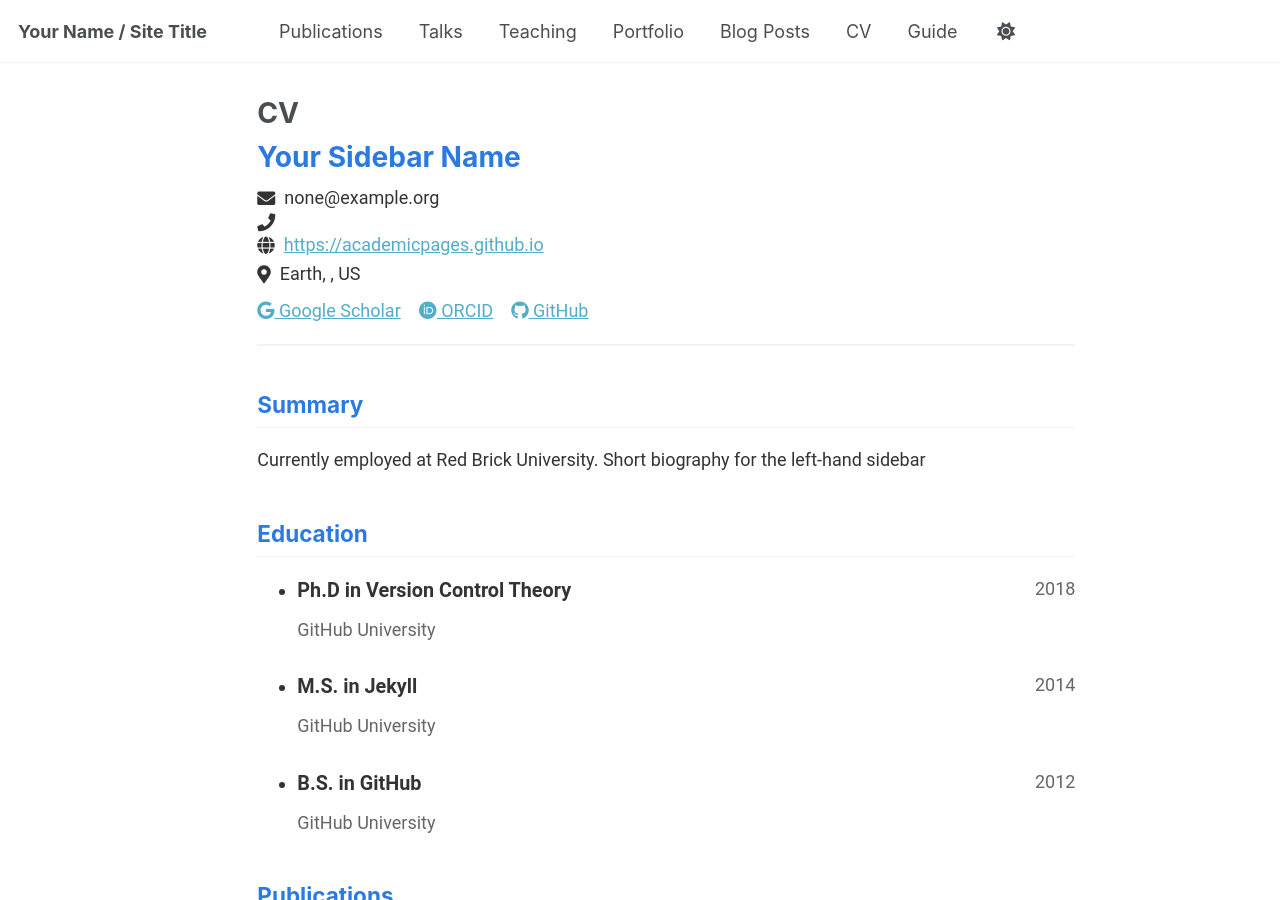
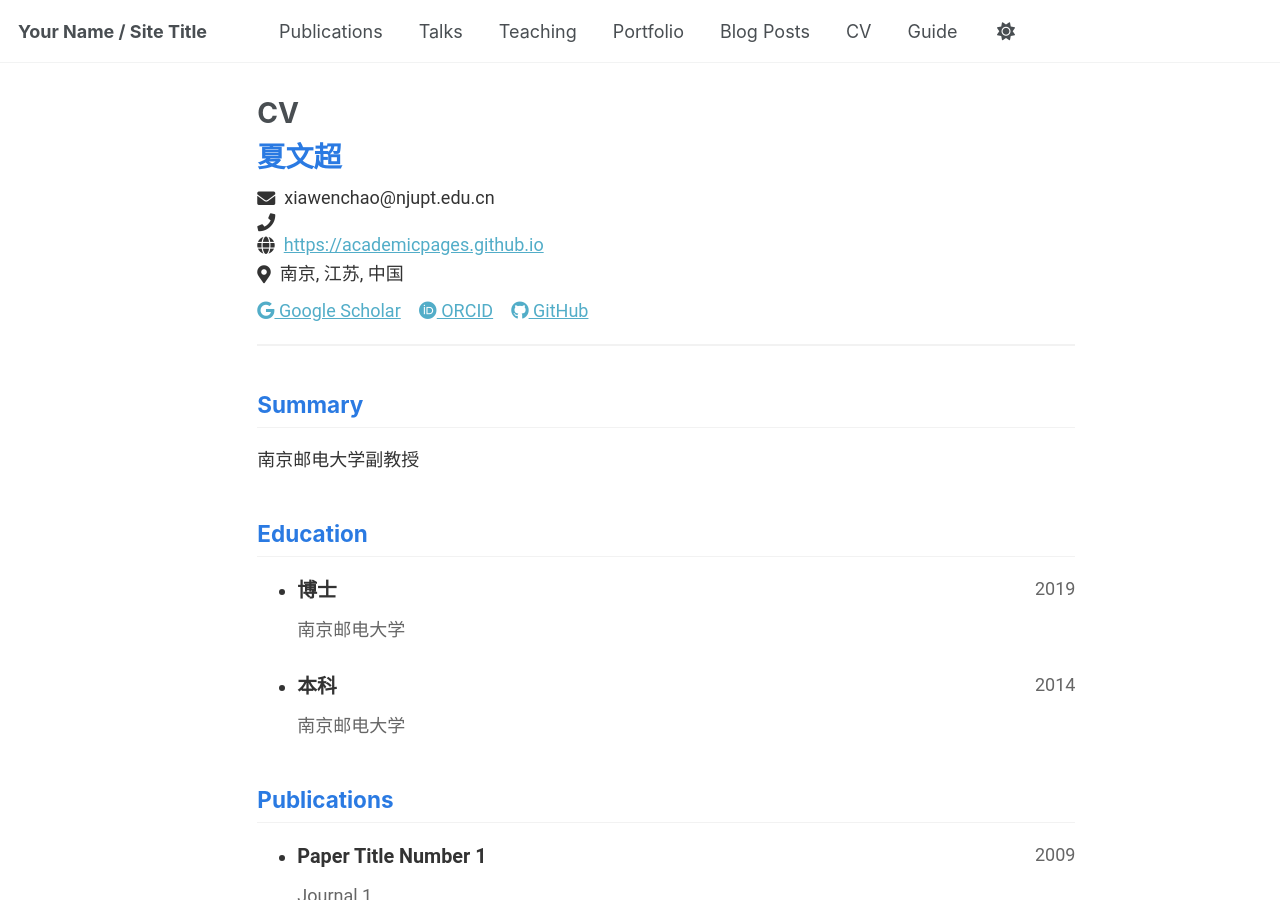
Before and after one commit to xwcbigboy/wenchao, a Jekyll site: the page built from _pages/cv-json.md, in a window 1280 px wide and 900 px high. Built offline with Jekyll 4.4.1, drawn with Linux system fonts in a browser that asks for light colours.

Commit message:
Update cv.json

```diff
--- a/_data/cv.json
+++ b/_data/cv.json
@@ -1,16 +1,16 @@
 {
   "basics": {
-    "name": "Your Sidebar Name",
-    "email": "none@example.org",
+    "name": "夏文超",
+    "email": "xiawenchao@njupt.edu.cn",
     "phone": "",
     "website": "https://academicpages.github.io",
-    "summary": "Currently employed at Red Brick University. Short biography for the left-hand sidebar",
+    "summary": "南京邮电大学副教授",
     "location": {
       "address": "",
       "postalCode": "",
-      "city": "Earth",
-      "countryCode": "US",
-      "region": ""
+      "city": "南京",
+      "countryCode": "中国",
+      "region": "江苏"
     },
     "profiles": [
       {
@@ -33,29 +33,21 @@
   "work": [],
   "education": [
     {
-      "institution": "GitHub University",
-      "area": "Ph.D in Version Control Theory",
+      "institution": "南京邮电大学",
+      "area": "博士",
       "studyType": "",
       "startDate": "",
-      "endDate": "2018",
+      "endDate": "2019",
       "gpa": null,
       "courses": []
     },
+
     {
-      "institution": "GitHub University",
-      "area": "M.S. in Jekyll",
+      "institution": "南京邮电大学",
+      "area": "本科",
       "studyType": "",
       "startDate": "",
       "endDate": "2014",
-      "gpa": null,
-      "courses": []
-    },
-    {
-      "institution": "GitHub University",
-      "area": "B.S. in GitHub",
-      "studyType": "",
-      "startDate": "",
-      "endDate": "2012",
       "gpa": null,
       "courses": []
     }
```
